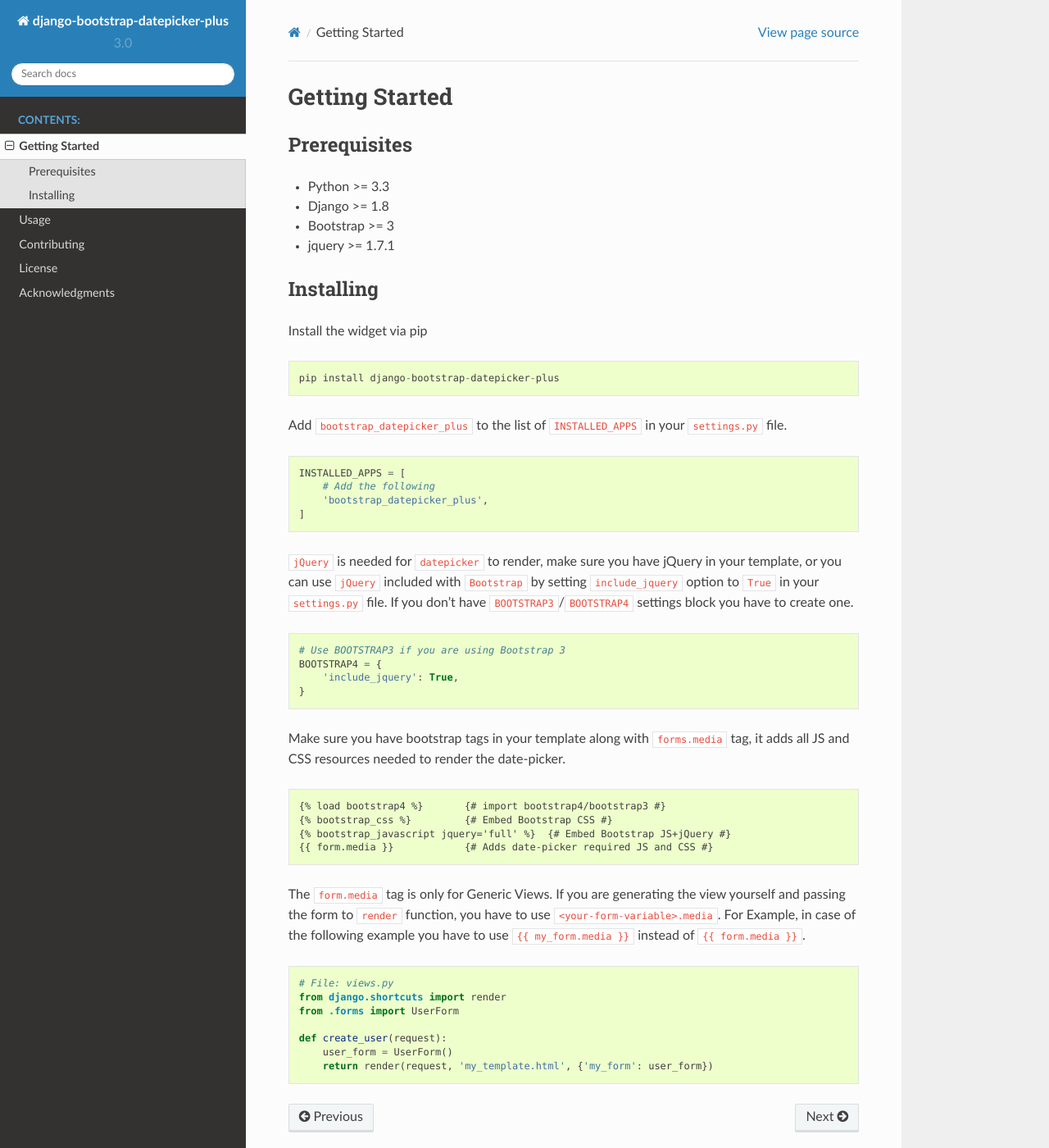
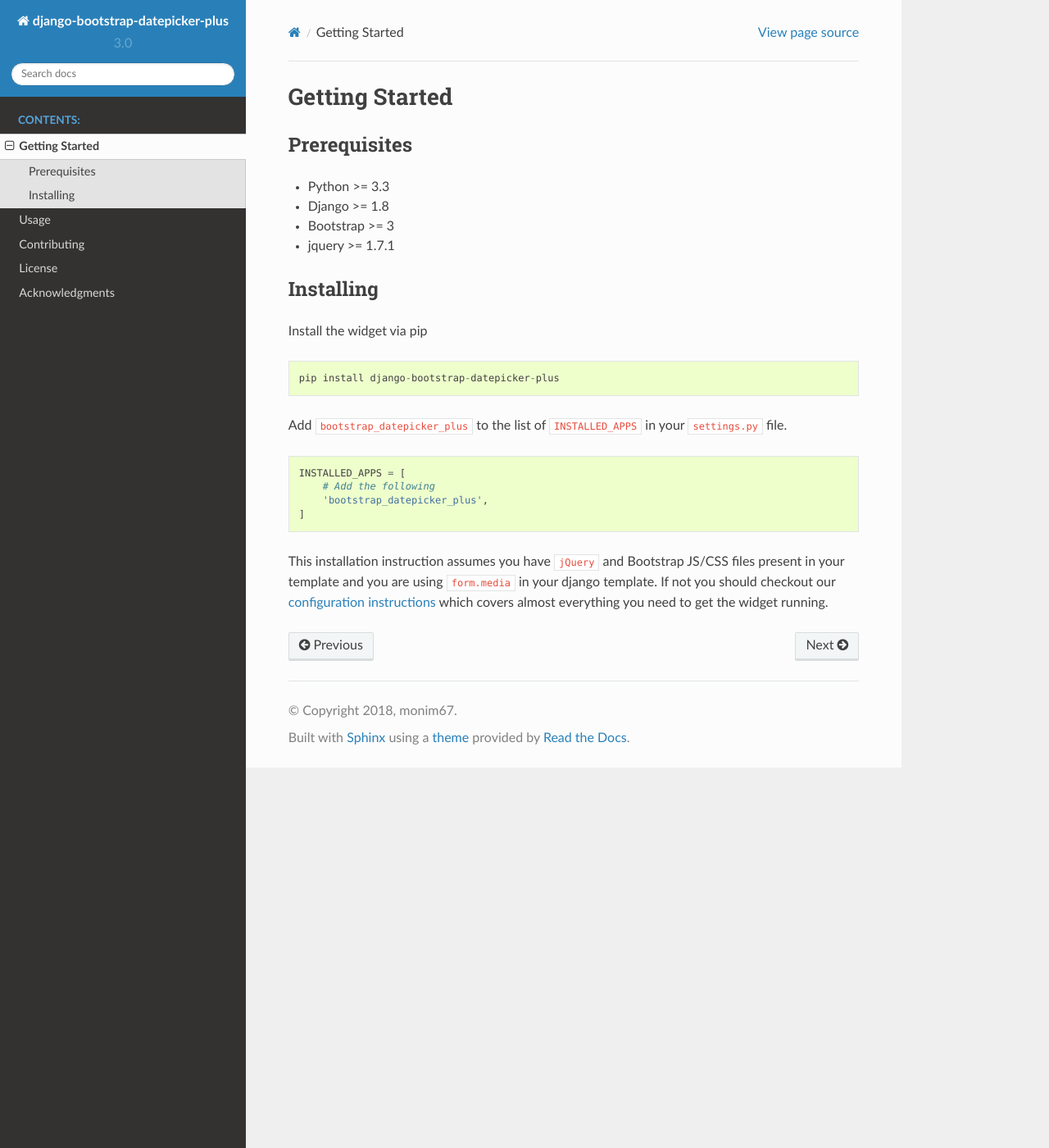
Before and after one commit to monim67/django-bootstrap-datepicker-plus, a Sphinx documentation site: the page built from docs/Getting_Started.rst, in a window 1280 px wide and 1400 px high. Shown: the whole window at 82% size. Built offline with Sphinx 7.4.7 and the Read the Docs theme 2.0.0, drawn with Linux system fonts in a browser that asks for light colours.

```diff
--- a/docs/Getting_Started.rst
+++ b/docs/Getting_Started.rst
@@ -27,39 +27,7 @@
         'bootstrap_datepicker_plus',
     ]
 
-``jQuery`` is needed for ``datepicker`` to render, make sure you have jQuery in your template,
-or you can use ``jQuery`` included with ``Bootstrap`` by setting ``include_jquery`` option to ``True``
-in your ``settings.py`` file.
-If you don't have ``BOOTSTRAP3``/``BOOTSTRAP4`` settings block you have to create one.
-
-.. code:: python
-
-    # Use BOOTSTRAP3 if you are using Bootstrap 3
-    BOOTSTRAP4 = {
-        'include_jquery': True,
-    }
-
-Make sure you have bootstrap tags in your template along with ``forms.media`` tag,
-it adds all JS and CSS resources needed to render the date-picker.
-
-.. code:: html
-
-    {% load bootstrap4 %}       {# import bootstrap4/bootstrap3 #}
-    {% bootstrap_css %}         {# Embed Bootstrap CSS #}
-    {% bootstrap_javascript jquery='full' %}  {# Embed Bootstrap JS+jQuery #}
-    {{ form.media }}            {# Adds date-picker required JS and CSS #}
-
-The ``form.media`` tag is only for Generic Views. If you are generating the view yourself
-and passing the form to ``render`` function, you have to use ``<your-form-variable>.media``.
-For Example, in case of the following example you have to use ``{{ my_form.media }}``
-instead of ``{{ form.media }}``.
-
-.. code:: python
-
-    # File: views.py
-    from django.shortcuts import render
-    from .forms import UserForm
-
-    def create_user(request):
-        user_form = UserForm()
-        return render(request, 'my_template.html', {'my_form': user_form})
+This installation instruction assumes you have ``jQuery`` and Bootstrap JS/CSS files present in your template
+and you are using ``form.media`` in your django template. If not you should checkout our
+`configuration instructions <https://monim67.github.io/django-bootstrap-datepicker-plus/configure/>`__
+which covers almost everything you need to get the widget running.
```
Also changed, not shown: README.rst (+4 -36 lines).
